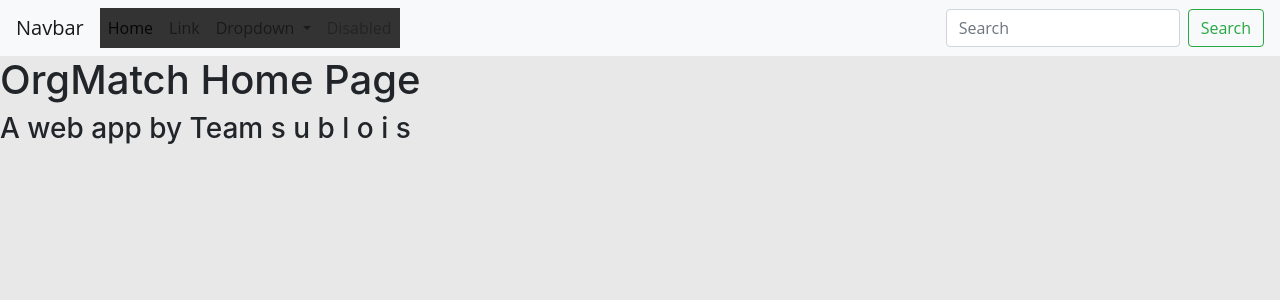
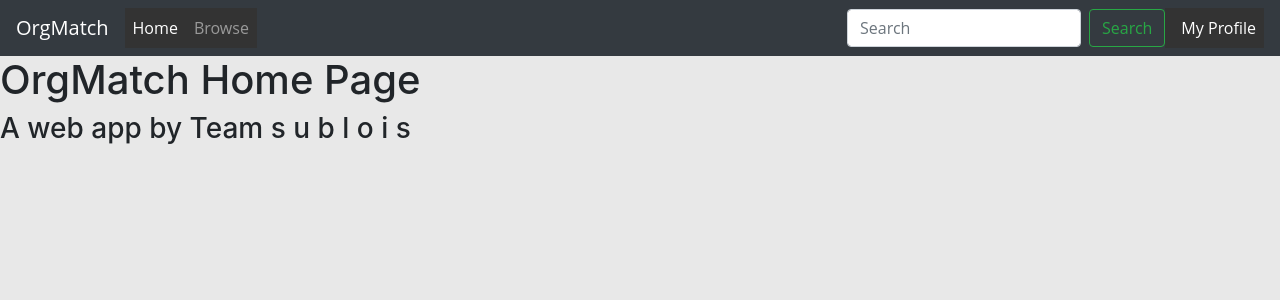
Before and after one commit to TeamSublois/OrgMatch, a Django app: page / in a window 1280 px wide. Shown: the top 300 px of the page. Run offline with Django 3.2, Linux system fonts and the light colour scheme; some libraries are stand-ins or nearby versions.

Commit message:
finished navbar forgot to push yesterday sorry sean

```diff
--- a/mainapp/templates/mainapp/nav.html
+++ b/mainapp/templates/mainapp/nav.html
@@ -10,8 +10,8 @@
 	<div class='separator'> </div>
 -->
 
-	<nav class="navbar navbar-expand-lg navbar-light bg-light">
-  <a class="navbar-brand" href="#">Navbar</a>
+	<nav class="navbar navbar-expand-sm navbar-dark bg-dark">
+  <a class="navbar-brand text-weight-bold" href="/">OrgMatch</a>
   <button class="navbar-toggler" type="button" data-toggle="collapse" data-target="#navbarSupportedContent" aria-controls="navbarSupportedContent" aria-expanded="false" aria-label="Toggle navigation">
     <span class="navbar-toggler-icon"></span>
   </button>
@@ -19,29 +19,22 @@
   <div class="collapse navbar-collapse" id="navbarSupportedContent">
     <ul class="navbar-nav mr-auto">
       <li class="nav-item active">
-        <a class="nav-link" href="#">Home <span class="sr-only">(current)</span></a>
+        <a class="nav-link" href="/index/">Home<span class="sr-only">(current)</span></a>
       </li>
       <li class="nav-item">
-        <a class="nav-link" href="#">Link</a>
+        <a class="nav-link" href="/recommended/">Browse</a>
       </li>
-      <li class="nav-item dropdown">
-        <a class="nav-link dropdown-toggle" href="#" id="navbarDropdown" role="button" data-toggle="dropdown" aria-haspopup="true" aria-expanded="false">
-          Dropdown
-        </a>
-        <div class="dropdown-menu" aria-labelledby="navbarDropdown">
-          <a class="dropdown-item" href="#">Action</a>
-          <a class="dropdown-item" href="#">Another action</a>
-          <div class="dropdown-divider"></div>
-          <a class="dropdown-item" href="#">Something else here</a>
-        </div>
-      </li>
-      <li class="nav-item">
-        <a class="nav-link disabled" href="#">Disabled</a>
-      </li>
+
     </ul>
     <form class="form-inline my-2 my-lg-0">
       <input class="form-control mr-sm-2" type="search" placeholder="Search" aria-label="Search">
       <button class="btn btn-outline-success my-2 my-sm-0" type="submit">Search</button>
     </form>
+<ul class="navbar-nav">
+
+      <li class="nav-item ml-sm-2 active">
+        <a class="nav-link" href="/profile/">My Profile</a>
+      </li>
+  </ul>
   </div>
 </nav>
```
